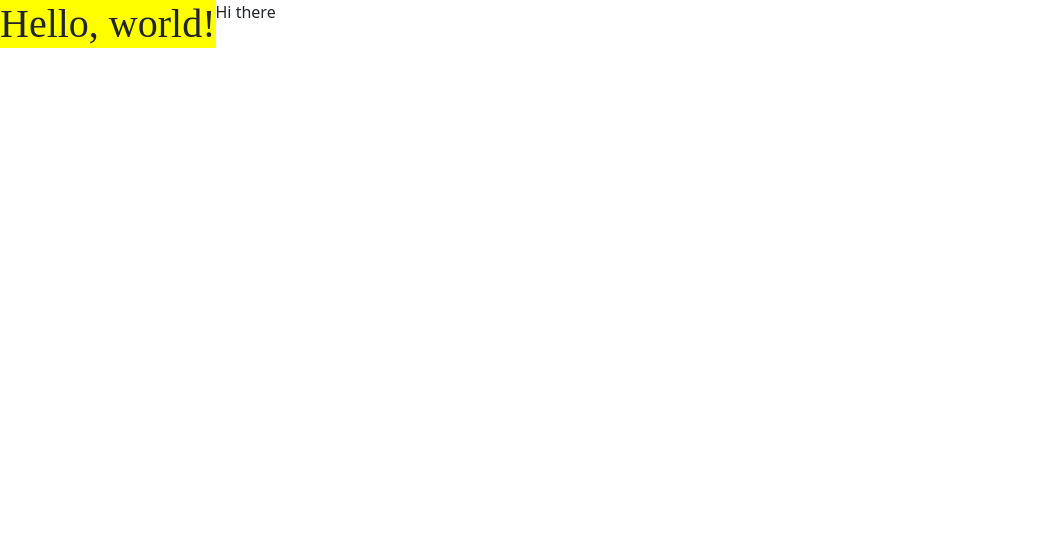
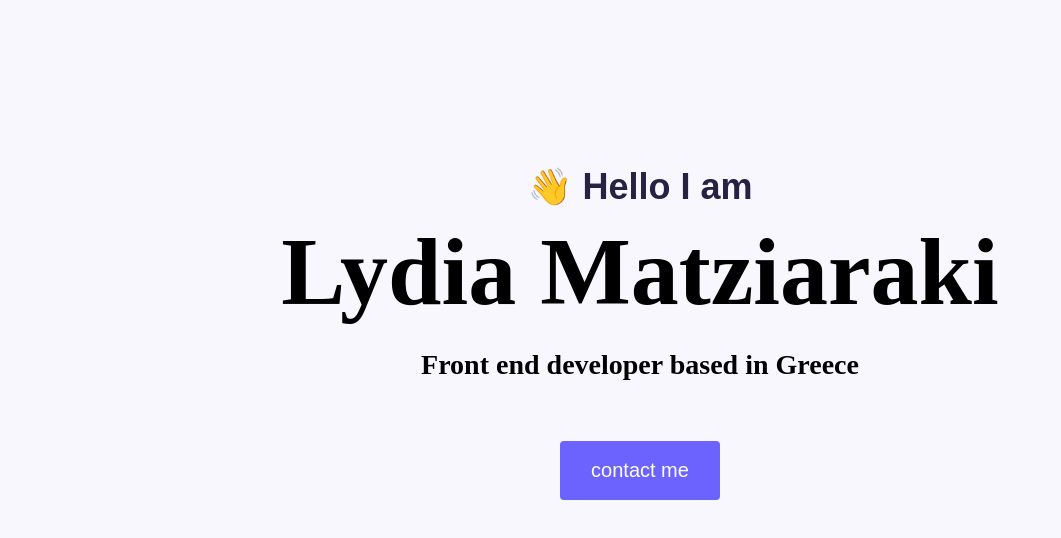
Before and after one commit to lydiamatz/Portfolio, a plain HTML site: page index.html in a window 1280 px wide. Shown: the whole page, without its empty margins (0-1061 px from the left). Drawn offline with nearby package versions, Linux system fonts and the light colour scheme; a web font is replaced by a local one.

Commit message:
Basic html css structure

```diff
--- a/index.html
+++ b/index.html
@@ -4,7 +4,6 @@
     <meta charset="UTF-8" />
     <meta name="viewport" content="width=device-width, initial-scale=1.0" />
     <title>Document</title>
-    <link rel="stylesheet" href="style.css" />
     <link
       href="https://cdn.jsdelivr.net/npm/bootstrap@5.3.8/dist/css/bootstrap.min.css"
       rel="stylesheet"
@@ -17,11 +16,16 @@
       href="https://fonts.googleapis.com/css2?family=Bitcount+Prop+Single+Ink:wght@100..900&display=swap"
       rel="stylesheet"
     />
+    <link rel="stylesheet" href="style.css" />
   </head>
   <body>
-    <div class="d-flex bg warning" ;>
-      <h1>Hello, world!</h1>
-      <p>Hi there</p>
+    <div class="hero">
+      <p>👋 Hello I am</p>
+
+      <h1>Lydia Matziaraki</h1>
+
+      <h2 class="mb-5">Front end developer based in Greece</h2>
+      <button type="button" class="btn btn-primary">contact me</button>
     </div>
     <script
       src="https://cdn.jsdelivr.net/npm/bootstrap@5.3.8/dist/js/bootstrap.bundle.min.js"
--- a/style.css
+++ b/style.css
@@ -1,4 +1,56 @@
+:root {
+  --branding-color: #6c63ff;
+  --secondary-color: #f9f7fe;
+  --heading-font-family: "Playfair Display", serif;
+  --default-font-family: "Poppins", sans-serif;
+}
+
+body {
+  font-family: var(--default-font-family);
+}
+
+.hero p {
+  font-size: 36px;
+  font-weight: bold;
+  margin: 0;
+  color: #272142;
+}
+
 h1 {
-  background-color: yellow;
-  font-family: "Bitcount Prop Single Ink";
+  font-size: 96px;
 }
+
+h1,
+h2 {
+  color: black;
+  font-family: var(--heading-font-family);
+  font-weight: bold;
+}
+
+.hero {
+  text-align: center;
+  background: var(--secondary-color);
+  padding: 160px 20px;
+}
+
+.hero h2 {
+  font-family: var(--heading-font-family);
+  font-weight: bold;
+  line-height: 2;
+  font-size: 28px;
+}
+
+.btn-primary {
+  background: var(--branding-color);
+  border-radius: 4px;
+  color: white;
+  font-size: 20px;
+  line-height: 27px;
+  padding: 15px 30px;
+  display: inline-block;
+  font-weight: 500;
+  text-align: center;
+  vertical-align: middle;
+  cursor: pointer;
+  border: 1px solid transparent;
+}
```
Also changed, not shown: 1 other file.
